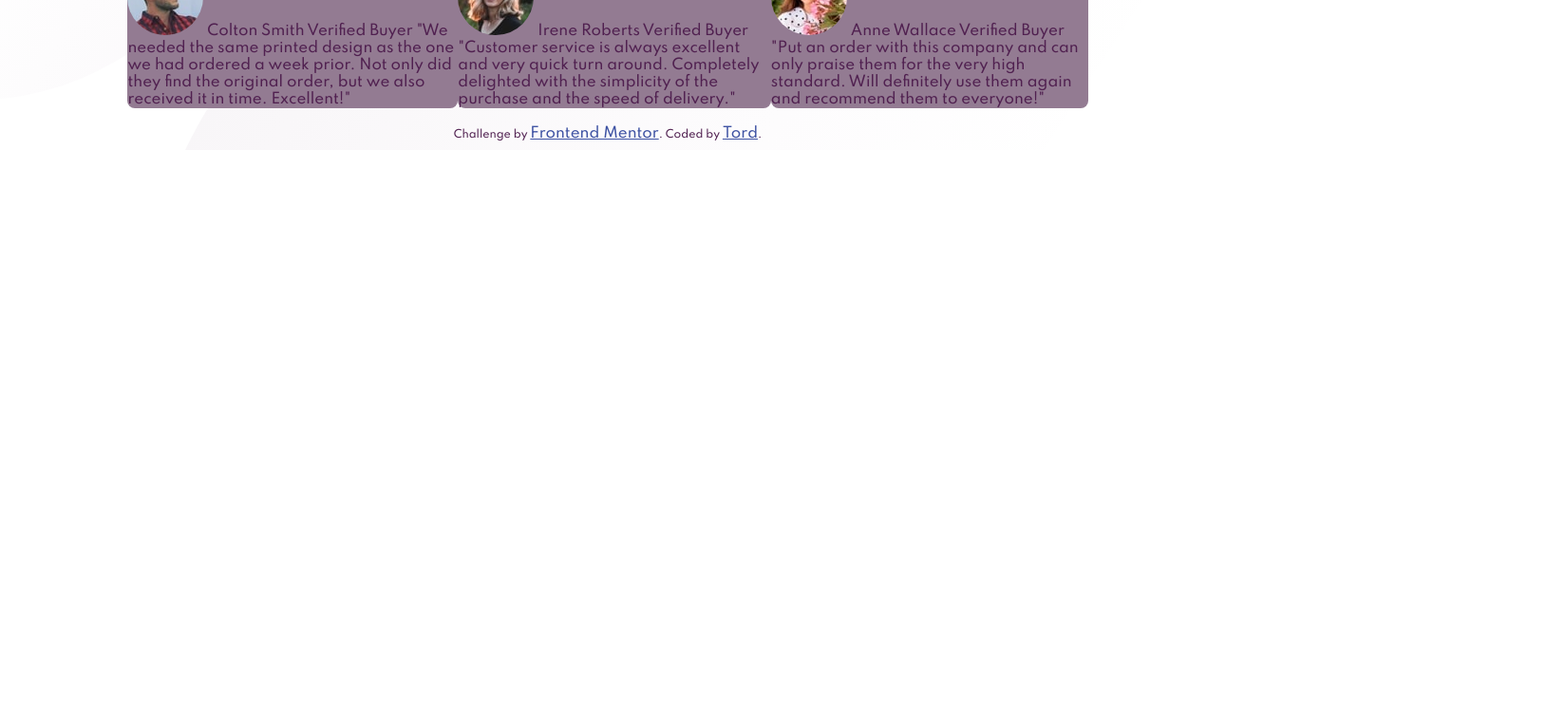
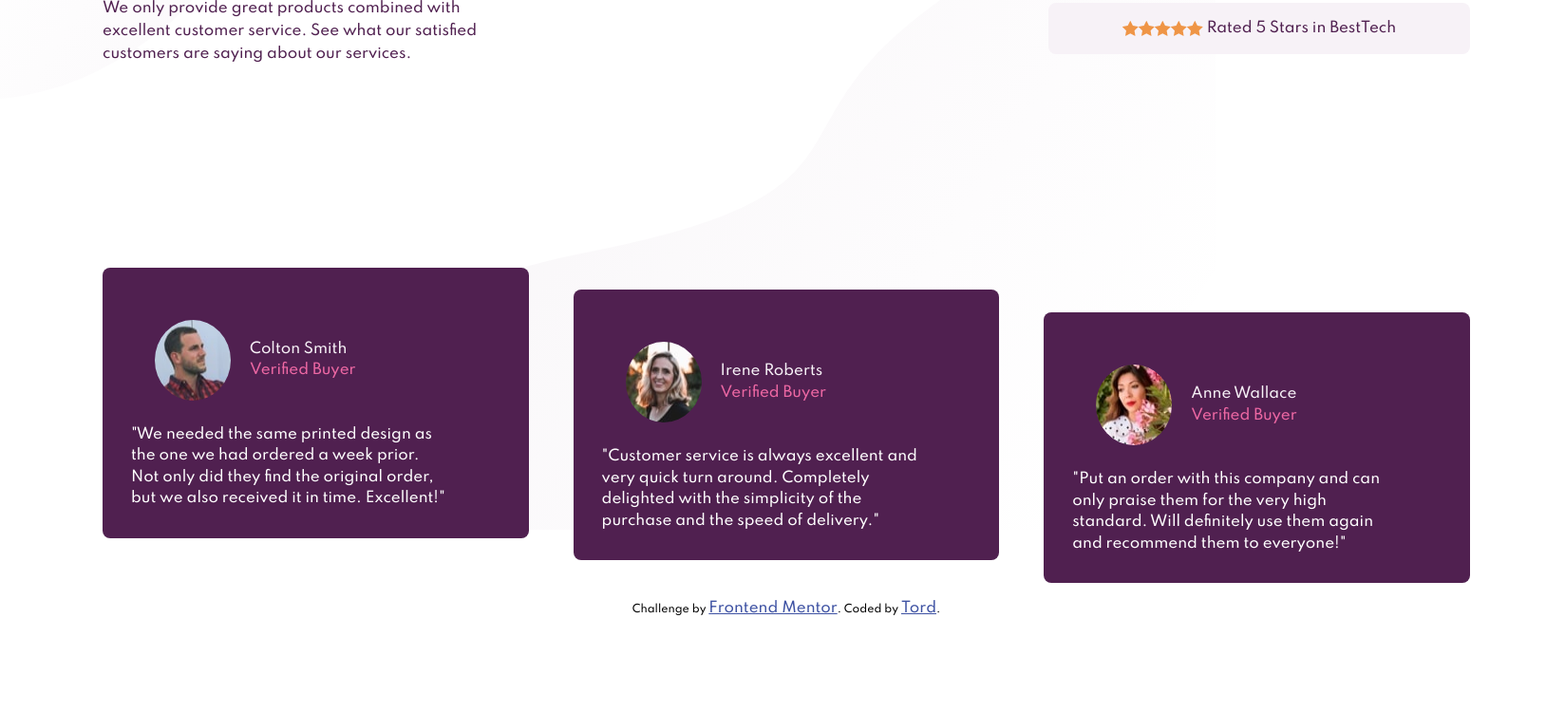
Before and after one commit to TordJoranger/learn-frontend-november-tord, a plain HTML site: page index.html in a window 1280 px wide. Shown: the part 258-1008 px from the top of the page at 95% size, 1648 px wide, since content can reach past the window. Before the commit the page ends 800 px from the top, so only its background shows below. Drawn offline with Linux system fonts and the light colour scheme.

Commit message:
look at it go

```diff
--- a/index.html
+++ b/index.html
@@ -35,10 +35,10 @@
 
 <body>
   <div id="main">
-    <section id="top-row">
+    <section id="top-row" class="text">
       <div class="header">
         <h1>10,000+ of our users love our products.</h1>
-        <span class = ingress>
+        <span class=ingress>
           We only provide great products combined with excellent customer service.
           See what our satisfied customers are saying about our services.
         </span>
@@ -73,39 +73,55 @@
 
     <section class="bottom-row">
 
-      <div class="profiles">
+      <div class="profiles" style="align-self: flex-start; justify-self: start;">
+        <div class="person">
           <img src="./images/image-colton.jpg" style="border-radius: 50%;">
+          <div class="personName">
             Colton Smith
-        Verified Buyer
+            <label style="color: hsl(333, 80%, 67%);">Verified Buyer</label>
+          </div>
+        </div>
+        <div class = "person-text">
           "We needed the same printed design as the one we had ordered a week prior.
           Not only did they find the original order, but we also received it in time.
           Excellent!"
         </div>
 
-      <div  class = "profiles">
+      </div>
+
+      <div class="profiles" style="align-self: center;">
+        <div class="person">
           <img src="./images/image-irene.jpg" style="border-radius: 50%;">
+          <div class="personName">
             Irene Roberts
-        Verified Buyer
+            <label style="color: hsl(333, 80%, 67%);">Verified Buyer</label>
+
+          </div>
+        </div>
+        <div class="person-text">
           "Customer service is always excellent and very quick turn around. Completely
           delighted with the simplicity of the purchase and the speed of delivery."
+        </div>
 
       </div>
 
-
-      <div class = "profiles" >
+      <div class="profiles" style="align-self: flex-end; justify-content:flex-end;">
+        <div class="person">
           <img src="./images/image-anne.jpg" style="border-radius: 50%;">
+          <div class="personName">
             Anne Wallace
-        Verified Buyer
+            <label style="color: hsl(333, 80%, 67%);">Verified Buyer</label>
+          </div>
+        </div>
+        <div class="person-text">
           "Put an order with this company and can only praise them for the very high
           standard. Will definitely use them again and recommend them to everyone!"
+        </div>
 
       </div>
 
     </section>
-
     <br>
-
-
     <div class="attribution">
       Challenge by
       <a href="https://www.frontendmentor.io?ref=challenge" target="_blank">Frontend Mentor</a>. Coded by <a
--- a/styles.css
+++ b/styles.css
@@ -3,14 +3,13 @@
     font-family: "Spartan", sans-serif;
     font-size: 15px;
     font-weight: 500;
-    color: hsl(300, 43%, 22%);;
 }
 
 body {
  background-image: url("images/bg-pattern-top-desktop.svg"), url("images/bg-pattern-bottom-desktop.svg");
  background-position: left top, right bottom;
  background-repeat: no-repeat, no-repeat;
-
+ height: 100vh;
 }
 
 h1 {
@@ -23,16 +22,30 @@ h1 {
 }
 
 #main {
+    padding: 100px;
+    margin-top: 150px;
     display: flex;
-    max-width: 80%;
     margin: auto;
     flex-direction: column;
+    width: 1440px;
+    height: 100%;
+    max-height: 800px;
 }
 
 #top-row {
+    flex-grow: 1;
     display: flex;
     flex-direction: row;
 }
+
+.bottom-row {
+    flex-grow: 1;
+    display: flex;
+    flex-direction: row;
+    justify-content: space-between;
+    height: 15%;
+}
+
 
 .header {
     display: flex;
@@ -50,14 +63,9 @@ h1 {
 }
 
 .text {
-    display: inline-block;
-    font-family: Spartan;
     font-weight: bold;
-    color:  hsl(300, 43%, 22%);
-    display: inline-block;
-    line-height: 50px;
-    height: 150px;
-
+    color: hsl(300, 43%, 22%);
+    line-height: 1.6;
 }
 .rating-container {
     flex-basis: 50%;
@@ -75,27 +83,36 @@ h1 {
     margin-top: 1em;
 }
 
-.bottom-row {
+
+
+.profiles {
+    width: 27%;
+    display: flex;
+    flex-direction: column;
+    background-color:hsl(300, 43%, 22%);
+    border-radius: 8px;
+    padding: 30px;
+    color: hsl(0, 0%, 100%);
+    line-height: 1.5;
+    font-weight: 400;
+
+}
+.person {
     display: flex;
     flex-direction: row;
+    margin: 25px;
+
 }
-
-.profiles {
-    background-color: hsl(303, 10%, 53%);
-    border-radius: 8px;
+.personName {
+    display: flex;
+    flex-direction: column;
+    color: hsl(300, 24%, 96%);
+    margin: 20px;
+    width: 45%;
 }
-
-
-.wrapper {
-    display: grid;
-    justify-items: center;
-    background: no-repeat url(https://s3-us-west-2.amazonaws.com/s.cdpn.io/12005/grid.png);
-    grid-gap: 10px;
-    grid-template-columns:  repeat(6, 150px);
-    grid-template-rows: repeat( 4, 150px);
-    background-color: #fff;
-    color: #444;
-  }
+.person-text {
+    width: 86%;
+}
 
 .spartan {
     font-family: 'Spartan', sans-serif;
```
Lines whose indentation alone changed are shown as unchanged.
